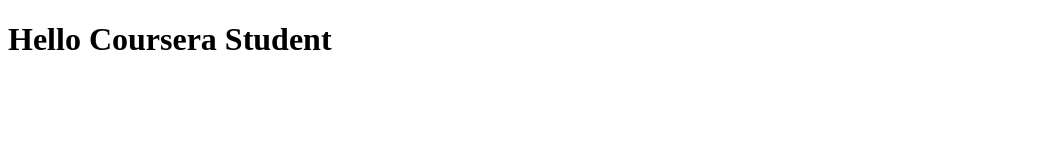
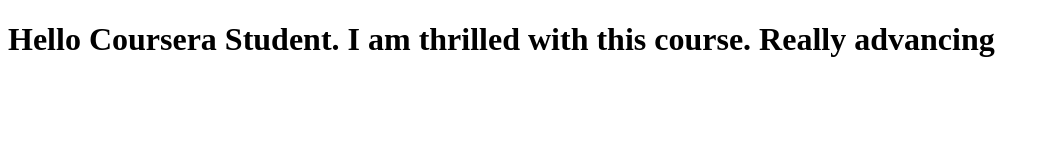
Before and after one commit to nacojohn/coursera-angularjs, a plain HTML site: page index.html in a window 1280 px wide. Shown: the whole page, without its empty margins (0-1050 px from the left). Drawn offline with Linux system fonts and the light colour scheme.

Commit message:
New version of web file

```diff
--- a/index.html
+++ b/index.html
@@ -4,6 +4,6 @@
 	<title>Hello Coursera</title>
 </head>
 <body>
-	<h1>Hello Coursera Student</h1>
+	<h1>Hello Coursera Student. I am thrilled with this course. Really advancing</h1>
 </body>
 </html>
```
